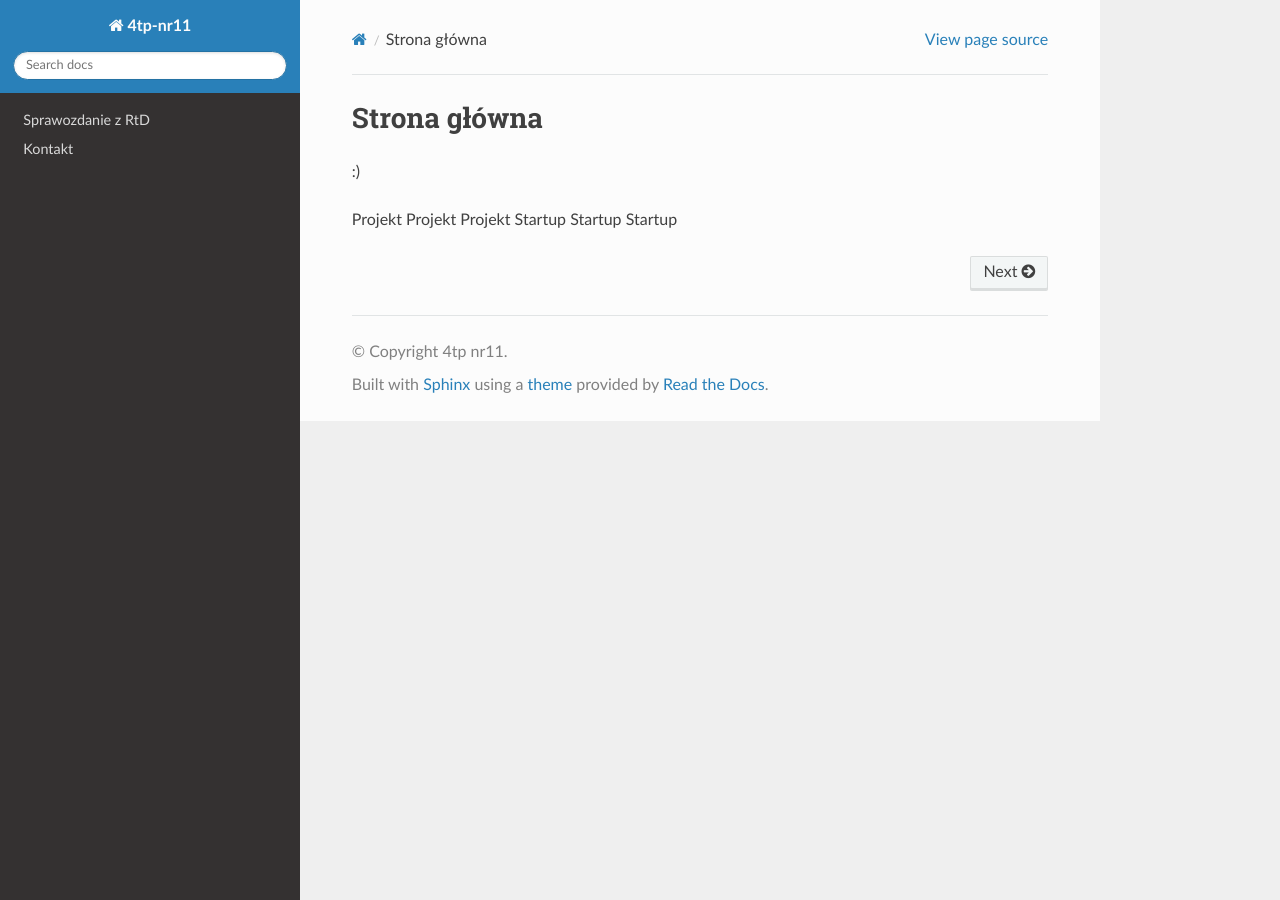
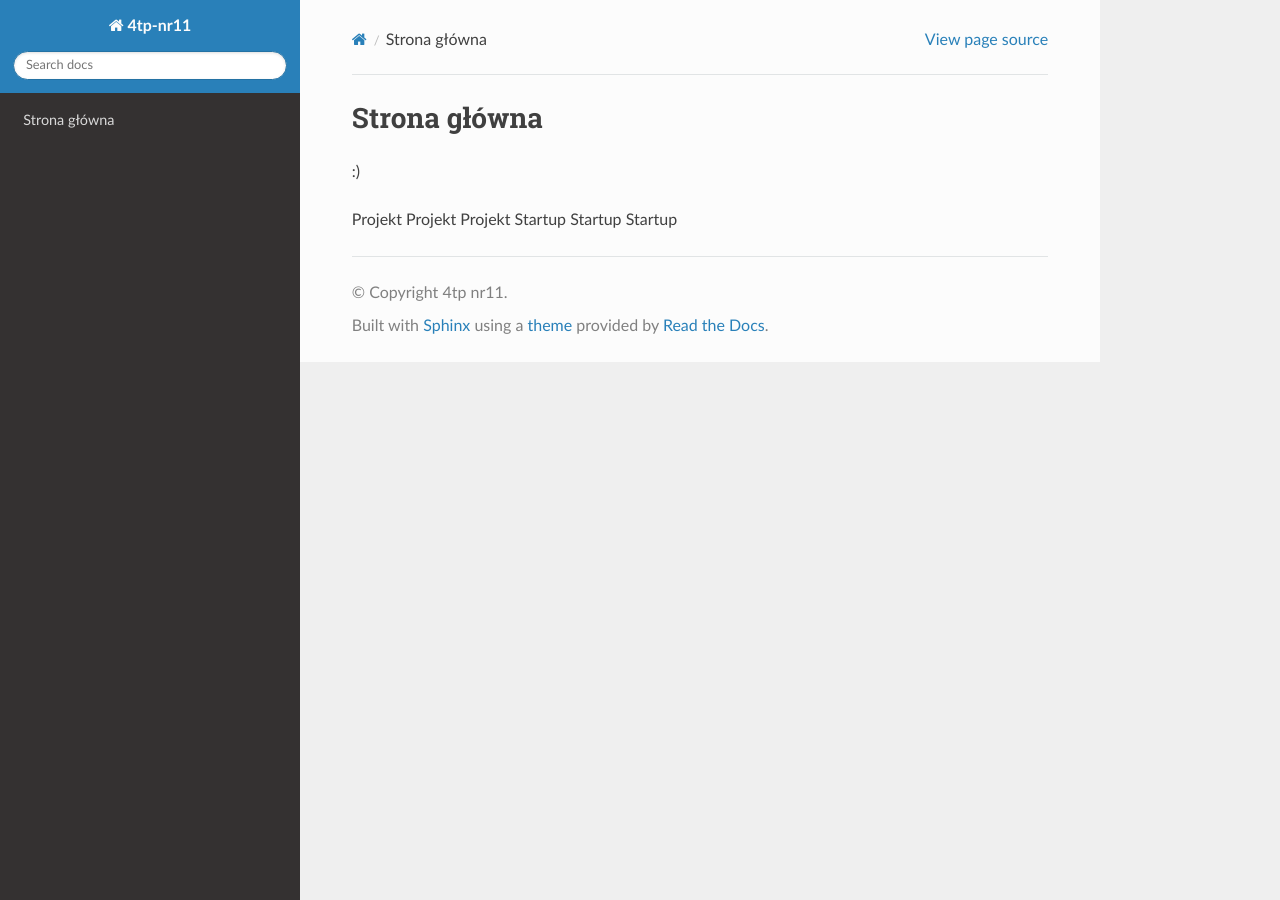
Before and after one commit to glorbrth/zse-4tp11-rtd, a Sphinx documentation site: the page built from docs/source/index.rst, in a window 1280 px wide. Built offline with Sphinx 7.4.7 and the Read the Docs theme 3.1.0, drawn with Linux system fonts in a browser that asks for light colours; pages that are not in the unit, such as notebooks, are missing from menus.

Commit message:
Update index.rst

```diff
--- a/docs/source/index.rst
+++ b/docs/source/index.rst
@@ -5,8 +5,6 @@
 
 
    Strona Główna <index>
-   Sprawozdanie z RtD <sprawozdanie-rtd>
-   Kontakt <kontakt>
 
 Strona główna
 ===================================
```
